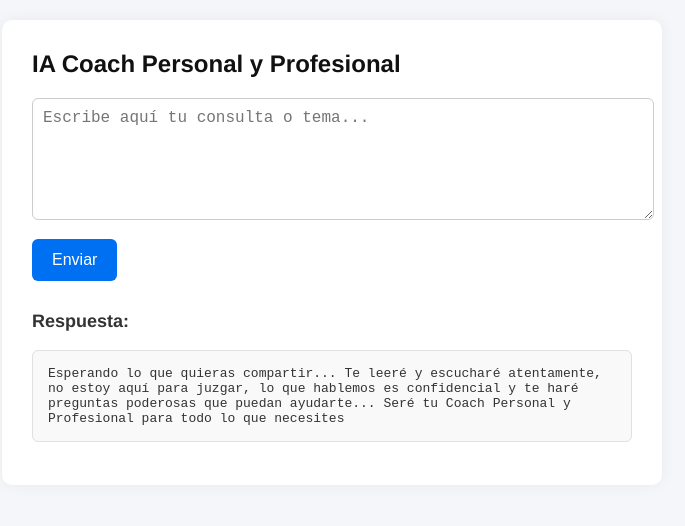
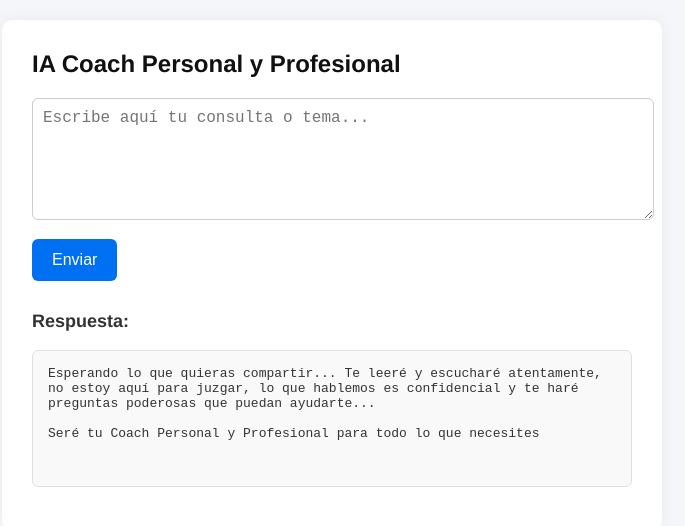
Before and after one commit to viveka2024/IaCoach, a website: page public/index.html in a window 1280 px wide. Shown: the whole page, without its empty margins (308-993 px from the left). Drawn offline with Linux system fonts and the light colour scheme.

Commit message:
Update index.html

```diff
--- a/public/index.html
+++ b/public/index.html
@@ -73,7 +73,7 @@
     <textarea id="userInput" placeholder="Escribe aquí tu consulta o tema..."></textarea><br>
     <button onclick="sendMessage()">Enviar</button>
     <h3>Respuesta:</h3>
-    <pre id="responseArea">Esperando lo que quieras compartir... Te leeré y escucharé atentamente, no estoy aquí para juzgar, lo que hablemos es confidencial y te haré preguntas poderosas que puedan ayudarte... Seré tu Coach Personal y Profesional para todo lo que necesites </pre>
+    <pre id="responseArea">Esperando lo que quieras compartir... Te leeré y escucharé atentamente, no estoy aquí para juzgar, lo que hablemos es confidencial y te haré preguntas poderosas que puedan ayudarte... <br><br>Seré tu Coach Personal y Profesional para todo lo que necesites</br></br> </pre>
   </div>
 
   <script>
```
